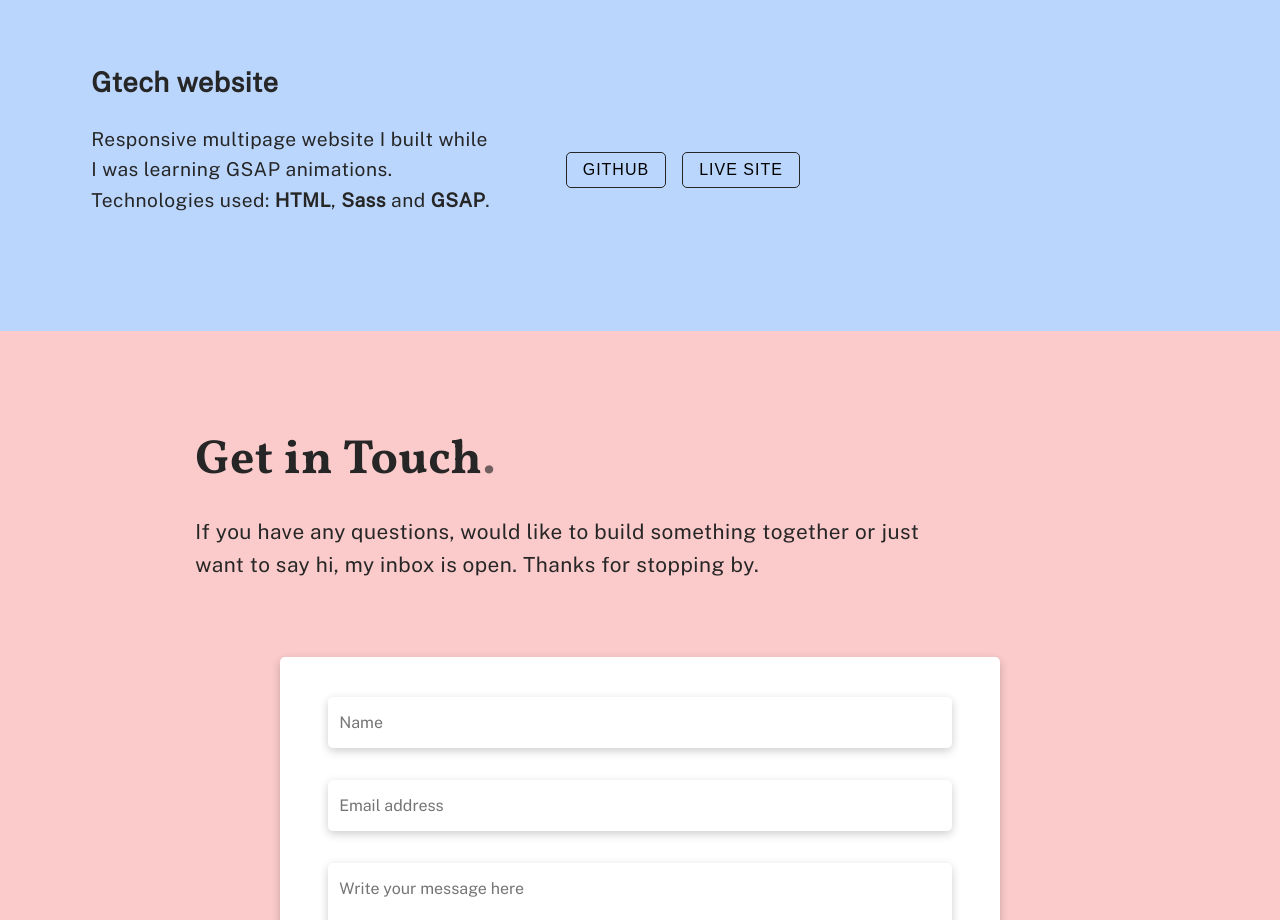
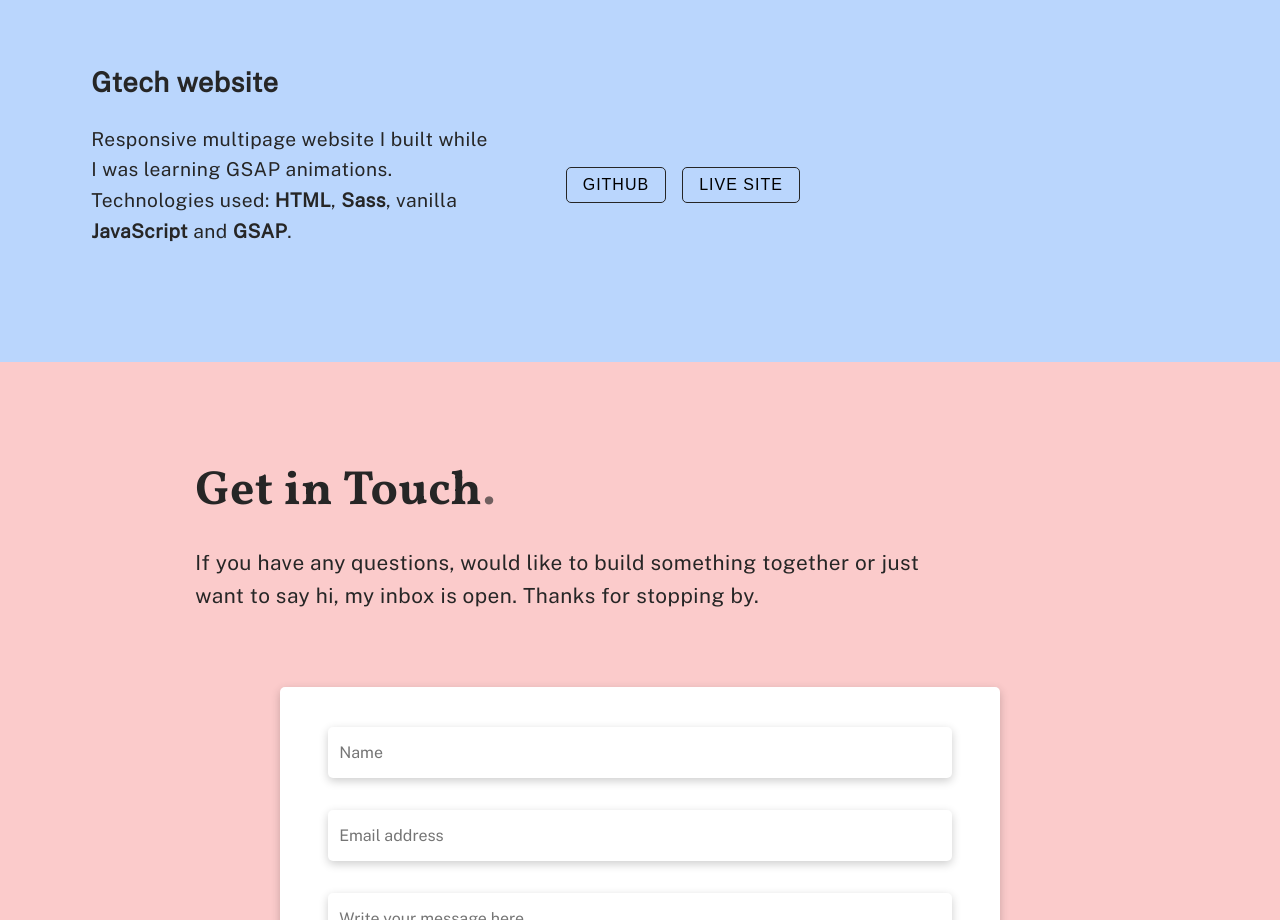
Before and after one commit to GlodallaLuna/personal-website, a plain HTML site: page index.html in a window 1280 px wide. Shown: the part 4239-5159 px from the top of the page. Drawn offline with nearby package versions, Linux system fonts and the light colour scheme.

Commit message:
update project section

```diff
--- a/index.html
+++ b/index.html
@@ -336,7 +336,7 @@
       <div class="project-box">
         <h1 class="projects__title">Gtech website</h1>
         <div class="flex projects__secondary">
-          <p class="projects__text projects__text--secondary">Responsive multipage website I built while I was learning GSAP animations. <br> Technologies used: <b>HTML</b>, <b>Sass</b> and <b>GSAP</b>.</p>
+          <p class="projects__text projects__text--secondary">Responsive multipage website I built while I was learning GSAP animations. <br> Technologies used: <b>HTML</b>, <b>Sass</b>, vanilla <b>JavaScript</b> and <b>GSAP</b>.</p>
           <div class="buttons-container flex">
             <a href="https://github.com/GlodallaLuna/gtech" target="_blank"><button class="button--projects">GitHub</button></a>
             <a href="https://animation-website-8fea8.web.app" target="_blank"><button class="button--projects">Live site</button></a>
```
